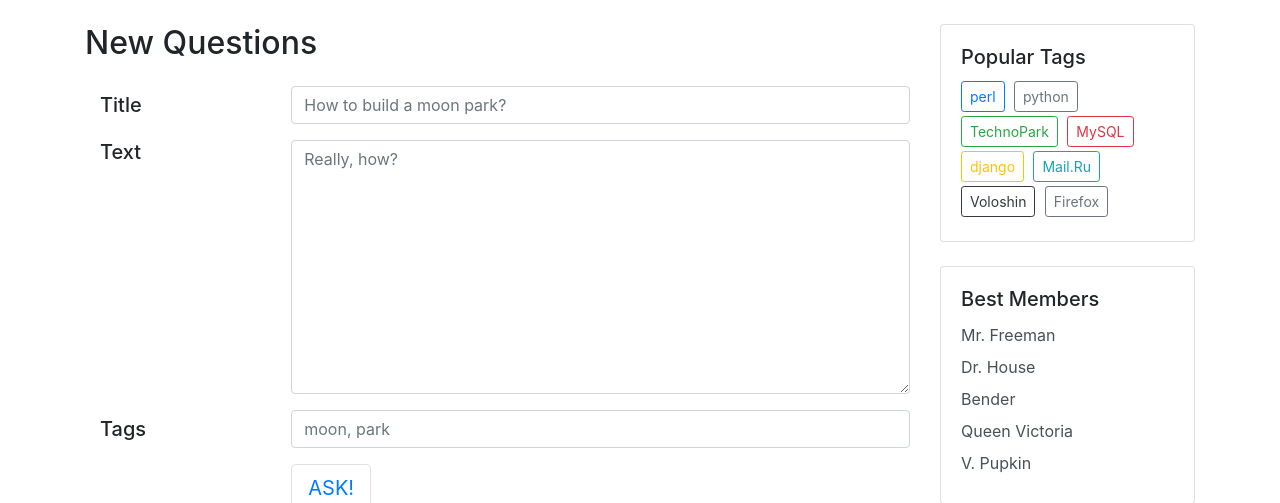
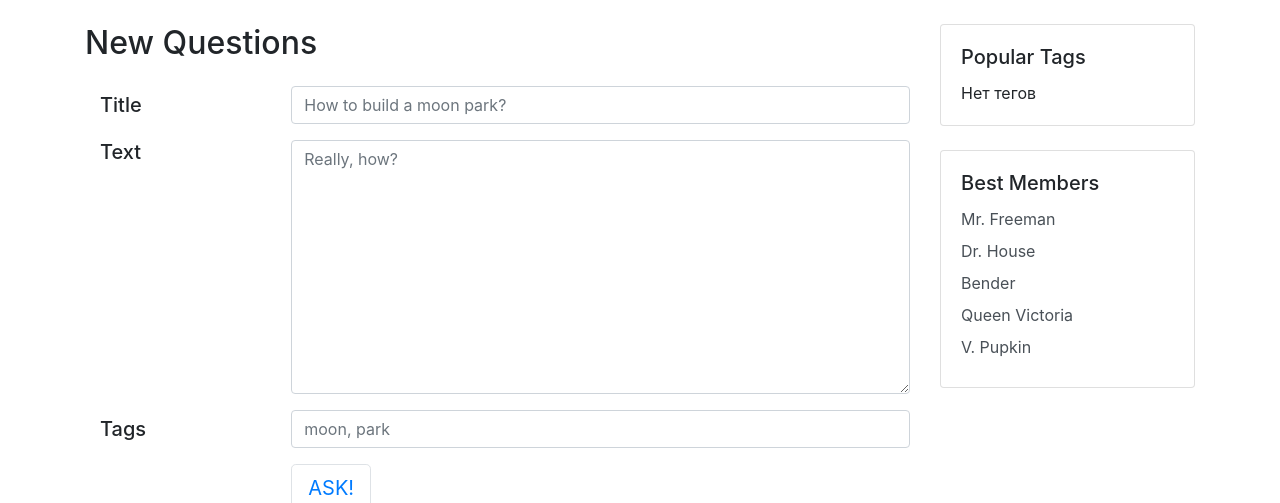
Before and after one commit to WorkIvanAccount/ask_skitev, a Django app: page /ask in a window 1280 px wide. Shown: the part 89-592 px from the top of the page. Run offline with Django 5.2, Linux system fonts and the light colour scheme; some libraries are stand-ins or nearby versions.

Commit message:
Finished tags

```diff
--- a/HW3/ask_skitev/ask_skitev/app/views.py
+++ b/HW3/ask_skitev/ask_skitev/app/views.py
@@ -2,10 +2,8 @@
 from django.core.paginator import Paginator, EmptyPage, PageNotAnInteger
 from django.shortcuts import get_object_or_404, redirect
 from django.contrib.auth.decorators import login_required
-from app.models import Question, QuestionLike, Profile, Answer, AnswerLike
-
-
-
+from django.db import models
+from app.models import Question, QuestionLike, Profile, Answer, AnswerLike, Tag
 
 
 def paginate(objects_list, request, per_page=10):
@@ -22,21 +20,38 @@
     return page
 
 def index(request):
-    questions = Question.objects.new()
+    tag_name = request.GET.get("tag")
+
+    if tag_name:
+        questions = Question.objects.by_tag(tag_name)
+    else:
+        questions = Question.objects.new()
 
     page = paginate(questions, request)
 
-    return render(request, 'index.html', context={
-        'questions' : page.object_list,
-        'page_obj' : page
+    popular_tags = Tag.objects.annotate(
+        num_questions=models.Count('question')
+    ).order_by('-num_questions')[:15]
+
+    return render(request, 'index.html', {
+        'questions': page.object_list,
+        'page_obj': page,
+        'tags': popular_tags,
+        'active_tag': tag_name,
     })
+
+
 
 def hot(request):
     questions = Question.objects.hot()
     page = paginate(questions, request, per_page=3)
+
+    popular_tags = Tag.objects.annotate(num_questions=models.Count('question')).order_by('-num_questions')[:15]
+
     return render(request, 'hotquestion.html', {
+        'page_obj': page,
         'questions': page.object_list,
-        'page_obj': page
+        'tags': popular_tags,
     })
 
 
--- a/HW3/ask_skitev/ask_skitev/ask_skitev/urls.py
+++ b/HW3/ask_skitev/ask_skitev/ask_skitev/urls.py
@@ -31,5 +31,4 @@
     path('question/<int:question_id>/like/', views.like_question, name='like_question'),
     path('answer/<int:answer_id>/like/', views.like_answer, name='like_answer'),
 
-
 ]
--- a/HW3/ask_skitev/ask_skitev/templates/layout/base.html
+++ b/HW3/ask_skitev/ask_skitev/templates/layout/base.html
@@ -79,14 +79,14 @@
                         <div class="card-body">
                             <h5 class="card-title">Popular Tags</h5>
                             <div class="tags">
-                                <a href="#" class="btn btn-sm btn-outline-primary mb-1">perl</a>
-                                <a href="#" class="btn btn-sm btn-outline-secondary mb-1">python</a>
-                                <a href="#" class="btn btn-sm btn-outline-success mb-1">TechnoPark</a>
-                                <a href="#" class="btn btn-sm btn-outline-danger mb-1">MySQL</a>
-                                <a href="#" class="btn btn-sm btn-outline-warning mb-1">django</a>
-                                <a href="#" class="btn btn-sm btn-outline-info mb-1">Mail.Ru</a>
-                                <a href="#" class="btn btn-sm btn-outline-dark mb-1">Voloshin</a>
-                                <a href="#" class="btn btn-sm btn-outline-secondary mb-1">Firefox</a>
+                                {% for tag in tags %}
+                                    <a href="/?tag={{ tag.name }}"
+                                    class="btn btn-sm {% if tag.name == active_tag %}btn-primary{% else %}btn-outline-primary{% endif %} mb-1">
+                                        {{ tag.name }}
+                                    </a>
+                                {% empty %}
+                                    <span>Нет тегов</span>
+                                {% endfor %}
                             </div>
                         </div>
                     </div>
```
Also changed, not shown: HW3/README.md.
